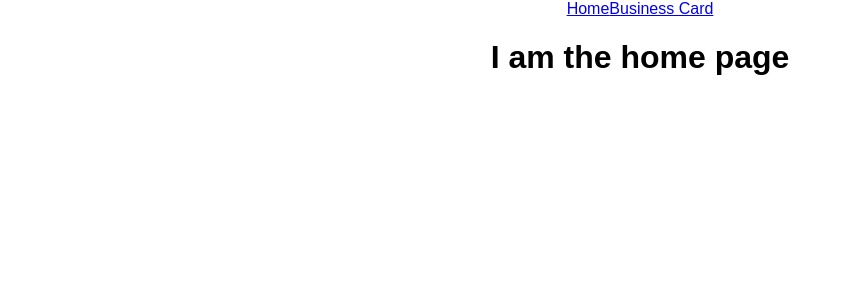
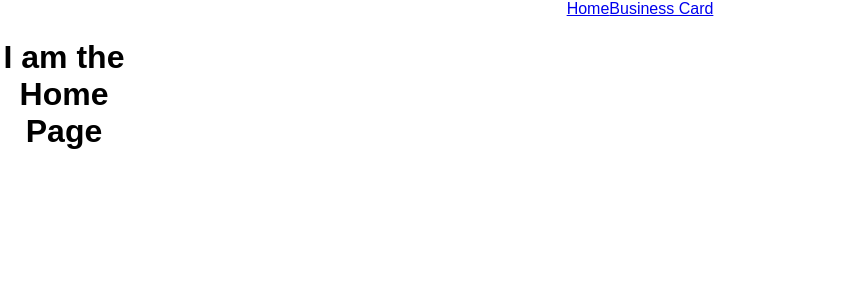
Before and after one commit to TheMartinUriarte/uriport2018, a React (Create React App) app: page / in a window 1280 px wide. Shown: the top 300 px of the page, without its empty margins (0-846 px from the left). Built offline with nearby package versions, Linux system fonts and the light colour scheme.

Commit message:
[UPDATE] Began with styling & made some edits with the two pages

```diff
--- a/src/components/Home.js
+++ b/src/components/Home.js
@@ -2,7 +2,11 @@ import React, { Component } from "react";
 
 class Home extends Component {
   render() {
-    return <h1>I am the home page</h1>;
+    return (
+      <div class="container-bizCard">
+        <h1>I am the Home Page</h1>
+      </div>
+    );
   }
 }
 
--- a/src/containers/BusinessCard.js
+++ b/src/containers/BusinessCard.js
@@ -2,7 +2,11 @@ import React, { Component } from "react";
 
 class BizCard extends Component {
   render() {
-    return <h1>I am the Business Card</h1>;
+    return (
+      <div class="container-bizCard">
+        <h1>I am the Business Card</h1>
+      </div>
+    );
   }
 }
 
--- a/src/index.css
+++ b/src/index.css
@@ -2,4 +2,32 @@ body {
   margin: 0;
   padding: 0;
   font-family: sans-serif;
+  width: 100%;
+  height: 100%;
+  overflow: hidden;
 }
+
+.container-bizCard {
+  display: grid;
+  grid-template-columns: 10% 80% 10%;
+  grid-template-rows: 10% 80% 10%;
+  background-color: linear-gradient(
+    151deg,
+    hsl(199.04, 100%, 45.1%) 0%,
+    hsl(200.53, 80.23%, 49.81%) 9%,
+    hsl(200.76, 77.6%, 52.01%) 17.5%,
+    hsl(200.61, 75.28%, 53.89%) 25.4%,
+    hsl(200.1, 72.61%, 55.57%) 32.4%,
+    hsl(199.21, 69.6%, 57.08%) 38.4%,
+    hsl(197.95, 66.34%, 58.43%) 43.5%,
+    hsl(196.29, 62.86%, 59.63%) 48%,
+    hsl(194.19, 59.2%, 60.69%) 52.3%,
+    hsl(191.71, 55.54%, 61.61%) 56.7%,
+    hsl(188.82, 51.89%, 62.4%) 61.7%,
+    hsl(185.63, 48.45%, 63.06%) 67.6%,
+    hsl(182.35, 45.39%, 63.59%) 74.5%,
+    hsl(179.21, 43.64%, 64.2%) 82.4%,
+    hsl(176.58, 44.31%, 65.18%) 91.1%,
+    hsl(174.62, 44.83%, 65.88%) 100%
+  );
+}
--- a/src/index.js
+++ b/src/index.js
@@ -3,10 +3,7 @@ import ReactDOM from "react-dom";
 import "./index.css";
 import { BrowserRouter } from "react-router-dom";
 import App from "./App";
-// import registerServiceWorker from './registerServiceWorker';
 
-// ReactDOM.render(<App />, document.getElementById('root'));
-// registerServiceWorker();
 ReactDOM.render(
   <BrowserRouter>
     <App />
```
